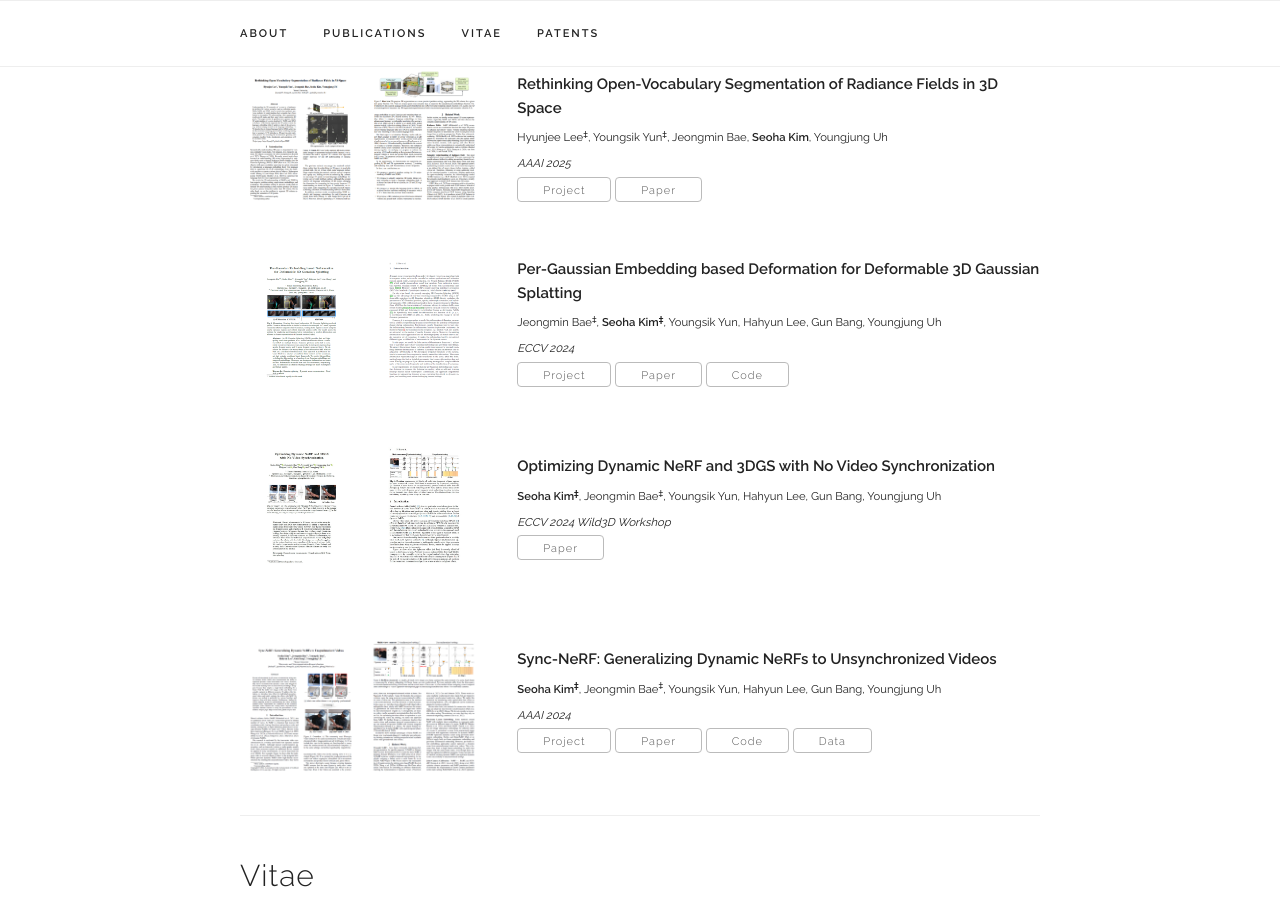
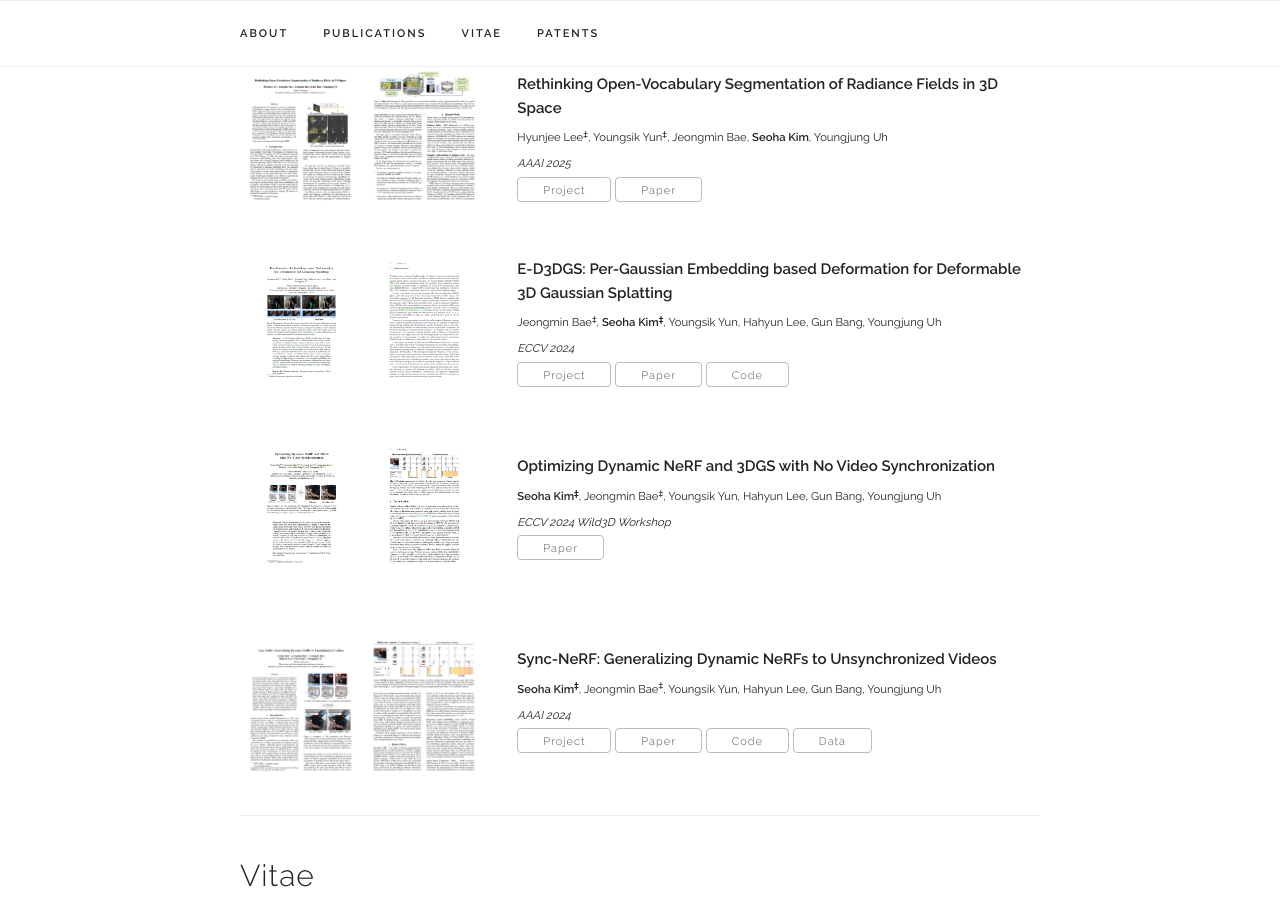
Before and after one commit to seoha-kim/seoha-kim.github.io, a Jekyll site: the page built from index.html, in a window 1280 px wide and 900 px high, scrolled down 1410 px. Built offline with Jekyll 4.4.1, drawn with Linux system fonts in a browser that asks for light colours; some web fonts are replaced.

Commit message:
Update publications.yaml

```diff
--- a/_data/publications.yaml
+++ b/_data/publications.yaml
@@ -33,7 +33,7 @@ papers:
     selected: y
     image: "/assets/publications/open3drf_preview.png"
 
-  - title: "Per-Gaussian Embedding based Deformation for Deformable 3D Gaussian Splatting"
+  - title: "E-D3DGS: Per-Gaussian Embedding based Deformation for Deformable 3D Gaussian Splatting"
     authors: "Jeongmin Bae<sup>‡</sup>, <b>Seoha Kim<sup>‡</sup></b>, Youngsik Yun, Hahyun Lee, Gun Bang, Youngjung Uh"
     paper_pdf: "https://arxiv.org/abs/2404.03613"
     project: "https://JeongminB.github.io/e-d3dgs"
```
